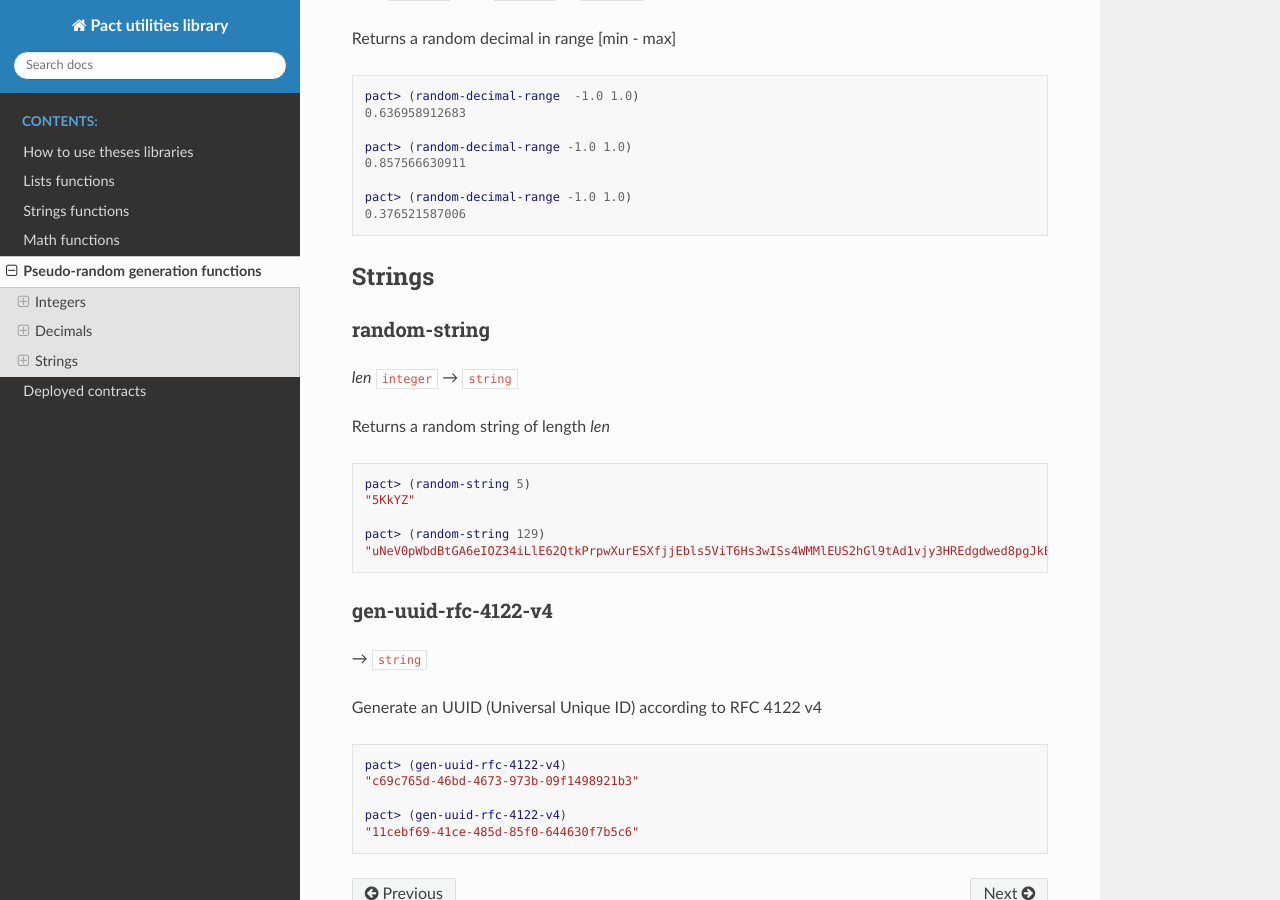
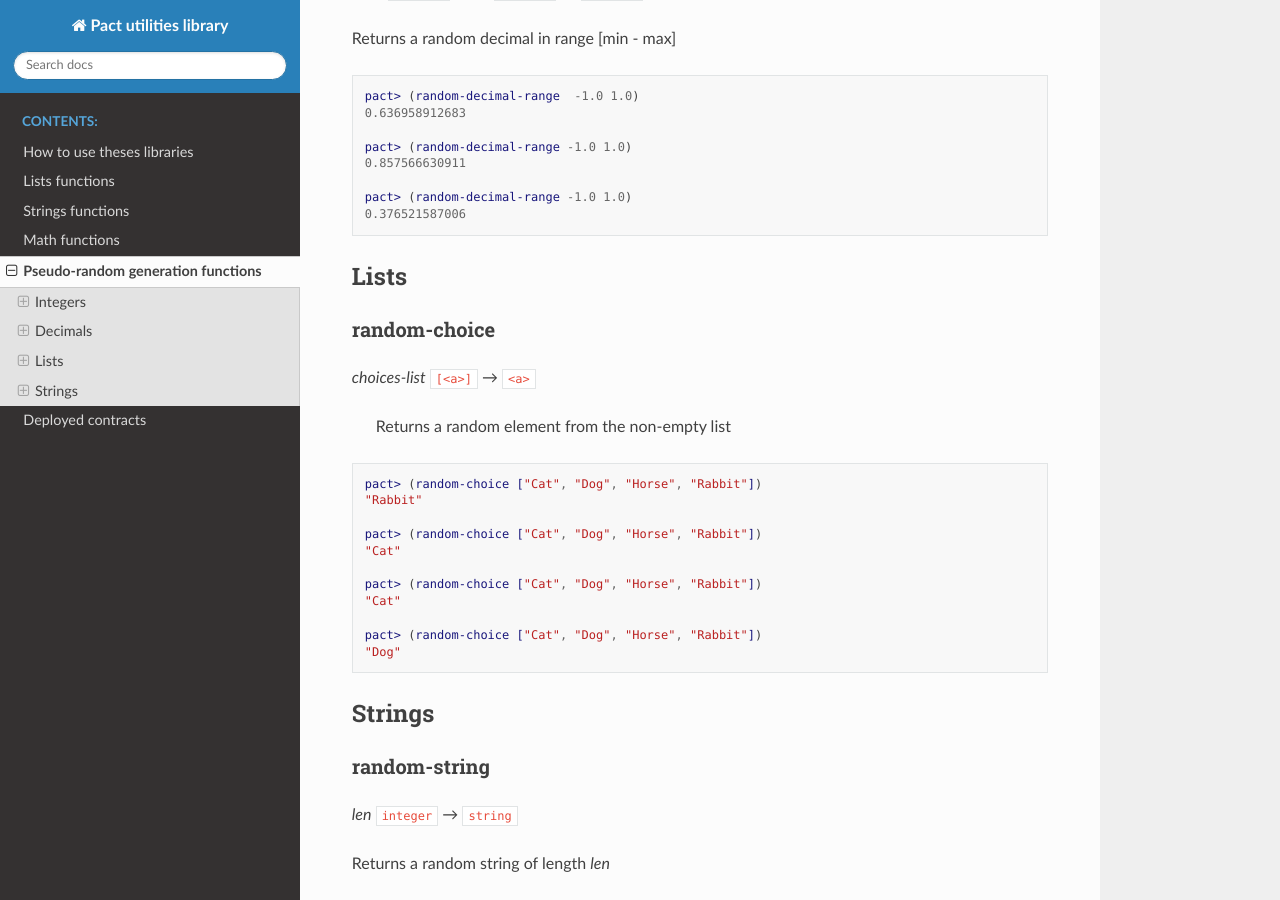
Before and after one commit to CryptoPascal31/pact-util-lib, a Sphinx documentation site: the page built from docs/source/util-random.rst, in a window 1280 px wide and 900 px high, scrolled down 1488 px. Built offline with Sphinx 7.4.7 and the Read the Docs theme 2.0.0, drawn with Linux system fonts in a browser that asks for light colours.

Commit message:
Add random-chooice

```diff
--- a/docs/source/util-random.rst
+++ b/docs/source/util-random.rst
@@ -76,6 +76,29 @@
   pact> (random-decimal-range -1.0 1.0)
   0.376521587006
 
+Lists
+------
+random-choice
+~~~~~~~~~~~~~~~~
+*choices-list* ``[<a>]`` *→* ``<a>``
+
+ Returns a random element from the non-empty list
+
+.. code:: lisp
+
+  pact> (random-choice ["Cat", "Dog", "Horse", "Rabbit"])
+  "Rabbit"
+
+  pact> (random-choice ["Cat", "Dog", "Horse", "Rabbit"])
+  "Cat"
+
+  pact> (random-choice ["Cat", "Dog", "Horse", "Rabbit"])
+  "Cat"
+
+  pact> (random-choice ["Cat", "Dog", "Horse", "Rabbit"])
+  "Dog"
+
+
 
 
 Strings
@@ -95,6 +118,7 @@
   pact> (random-string 129)
   "uNeV0pWbdBtGA6eIOZ34iLlE62QtkPrpwXurESXfjjEbls5ViT6Hs3wISs4WMMlEUS2hGl9tAd1vjy3HREdgdwed8pgJkBbPxj5Q7eiTkvoEgnE4cwFNWqM1qvjOFmNb0"
 
+
 gen-uuid-rfc-4122-v4
 ~~~~~~~~~~~~~~~~~~~~
 *→* ``string``
```
Also changed, not shown: README.md (+1 -0 lines), 2 other files.
